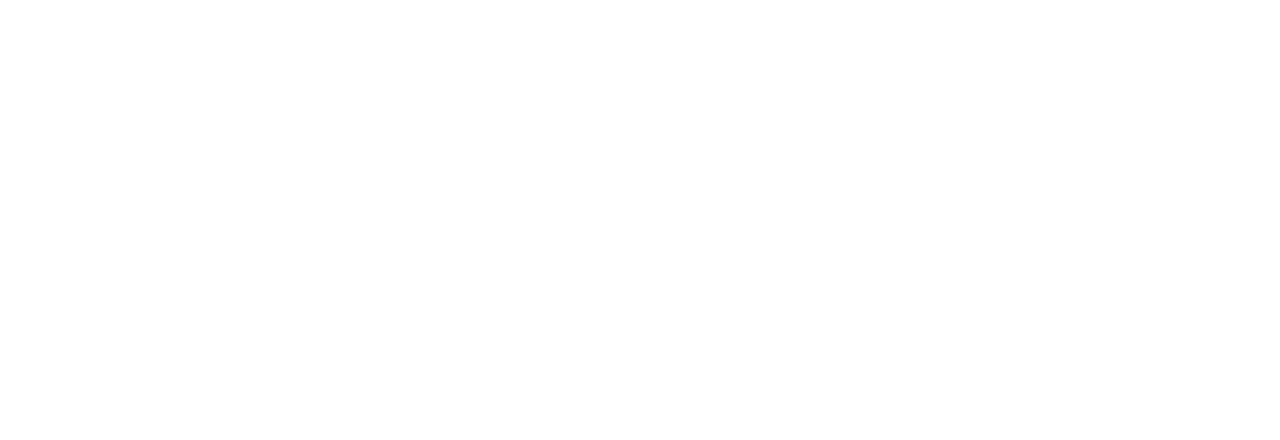
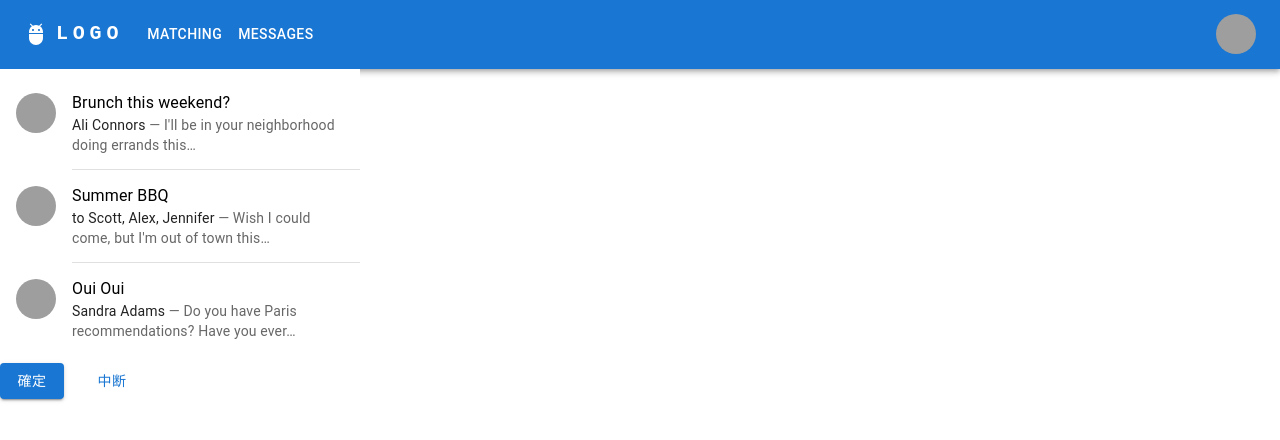
Before and after one commit to Kdy0115/sbhack, a React (Create React App) app in the folder matching-app/: page /confirm_matching in a window 1280 px wide. Before the commit this address had no page. Shown: the top 440 px of the page. Built offline with nearby package versions, Linux system fonts and the light colour scheme; grey boxes are pictures that could not be loaded.

Commit message:
confirm matching

```diff
--- a/matching-app/src/App.tsx
+++ b/matching-app/src/App.tsx
@@ -4,6 +4,8 @@
 import { useAppDispatch, useAppSelector } from './app/hooks';
 import { BrowserRouter, Navigate, Route, Routes } from 'react-router-dom';
 import Home from './components/home/Home';
+import ConfirmMatching from './components/confirm_matching/ConfirmMatching';
+
 
 const App: React.FC = () => {
   const dispatch = useAppDispatch();
@@ -18,6 +20,7 @@
       <Routes>
         <Route path="/" element={<Home />}/>
         <Route path="/login" element={<Login />}/>
+        <Route path="/confirm_matching" element={<ConfirmMatching />}/>
       </Routes>
     </BrowserRouter>
   );
--- /dev/null
+++ b/matching-app/src/components/confirm_matching/ConfirmMatching.tsx
@@ -0,0 +1,20 @@
+import React from "react";
+
+import { createTheme, ThemeProvider } from '@mui/material/styles';
+import Header from "../header/Header";
+import MatchingUser from "./MatchingUser";
+import ConfirmTools from "./ConfirmTools";
+
+const mdTheme = createTheme();
+
+const ConfirmMatching: React.FC = () => {
+    return (
+        <ThemeProvider theme={mdTheme}>
+            <Header />
+            <MatchingUser />
+            <ConfirmTools />
+        </ThemeProvider>
+    )
+};
+
+export default ConfirmMatching;
--- /dev/null
+++ b/matching-app/src/components/confirm_matching/ConfirmTools.tsx
@@ -0,0 +1,14 @@
+import * as React from 'react';
+import Stack from '@mui/material/Stack';
+import Button from '@mui/material/Button';
+
+const ConfirmTools: React.FC = () => {
+  return (
+    <Stack spacing={2} direction="row">
+      <Button variant="contained">確定</Button>
+      <Button variant="text">中断</Button>
+    </Stack>
+  );
+}
+
+export default ConfirmTools;
--- /dev/null
+++ b/matching-app/src/components/confirm_matching/MatchingUser.tsx
@@ -0,0 +1,82 @@
+import * as React from 'react';
+import List from '@mui/material/List';
+import ListItem from '@mui/material/ListItem';
+import Divider from '@mui/material/Divider';
+import ListItemText from '@mui/material/ListItemText';
+import ListItemAvatar from '@mui/material/ListItemAvatar';
+import Avatar from '@mui/material/Avatar';
+import Typography from '@mui/material/Typography';
+
+const MatchingUser: React.FC = () => {
+  return (
+    <List sx={{ width: '100%', maxWidth: 360, bgcolor: 'background.paper' }}>
+      <ListItem alignItems="flex-start">
+        <ListItemAvatar>
+          <Avatar alt="Remy Sharp" src="/static/images/avatar/1.jpg" />
+        </ListItemAvatar>
+        <ListItemText
+          primary="Brunch this weekend?"
+          secondary={
+            <React.Fragment>
+              <Typography
+                sx={{ display: 'inline' }}
+                component="span"
+                variant="body2"
+                color="text.primary"
+              >
+                Ali Connors
+              </Typography>
+              {" — I'll be in your neighborhood doing errands this…"}
+            </React.Fragment>
+          }
+        />
+      </ListItem>
+      <Divider variant="inset" component="li" />
+      <ListItem alignItems="flex-start">
+        <ListItemAvatar>
+          <Avatar alt="Travis Howard" src="/static/images/avatar/2.jpg" />
+        </ListItemAvatar>
+        <ListItemText
+          primary="Summer BBQ"
+          secondary={
+            <React.Fragment>
+              <Typography
+                sx={{ display: 'inline' }}
+                component="span"
+                variant="body2"
+                color="text.primary"
+              >
+                to Scott, Alex, Jennifer
+              </Typography>
+              {" — Wish I could come, but I'm out of town this…"}
+            </React.Fragment>
+          }
+        />
+      </ListItem>
+      <Divider variant="inset" component="li" />
+      <ListItem alignItems="flex-start">
+        <ListItemAvatar>
+          <Avatar alt="Cindy Baker" src="/static/images/avatar/3.jpg" />
+        </ListItemAvatar>
+        <ListItemText
+          primary="Oui Oui"
+          secondary={
+            <React.Fragment>
+              <Typography
+                sx={{ display: 'inline' }}
+                component="span"
+                variant="body2"
+                color="text.primary"
+              >
+                Sandra Adams
+              </Typography>
+              {' — Do you have Paris recommendations? Have you ever…'}
+            </React.Fragment>
+          }
+        />
+      </ListItem>
+    </List>
+  );
+}
+
+export default MatchingUser;
```
